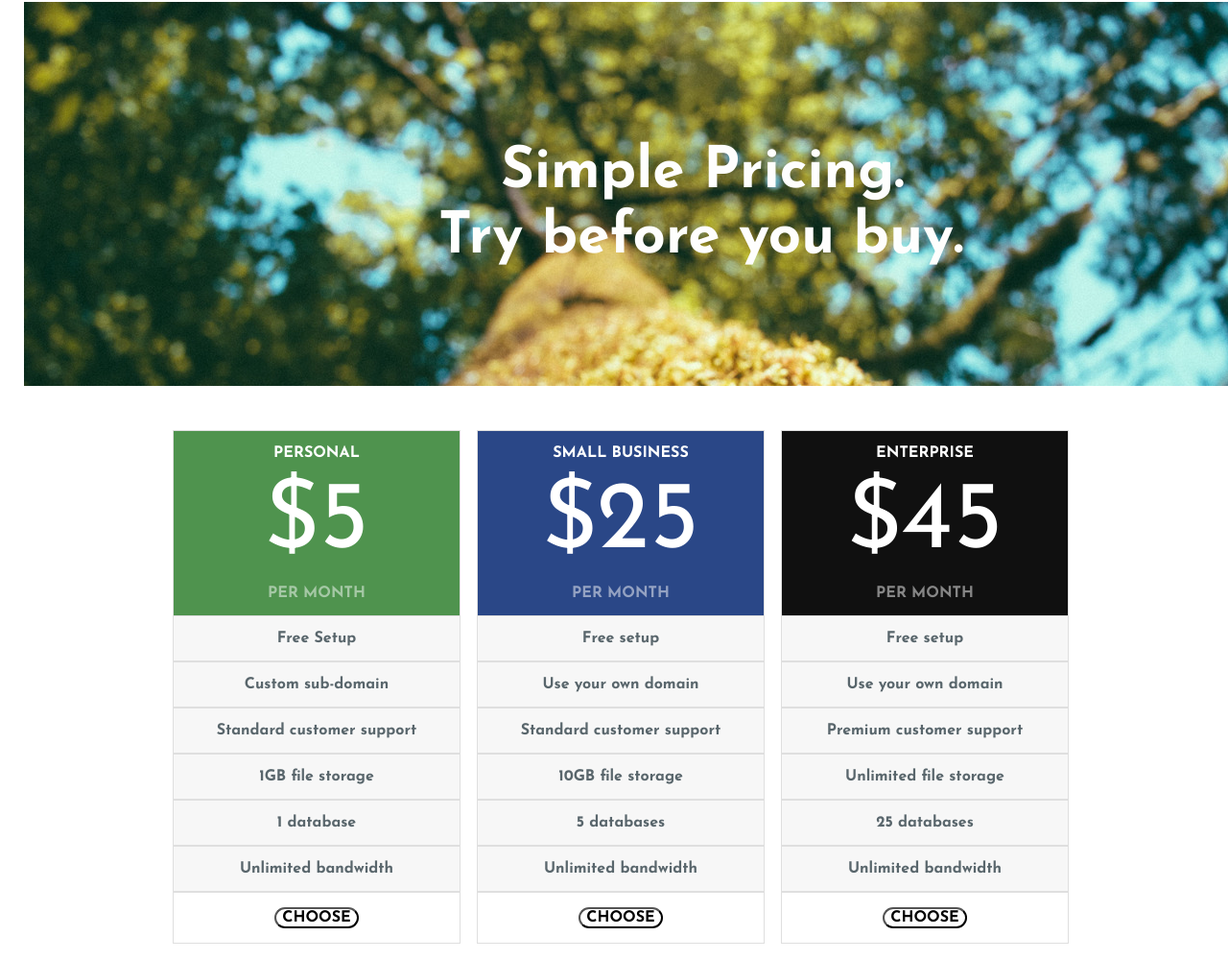
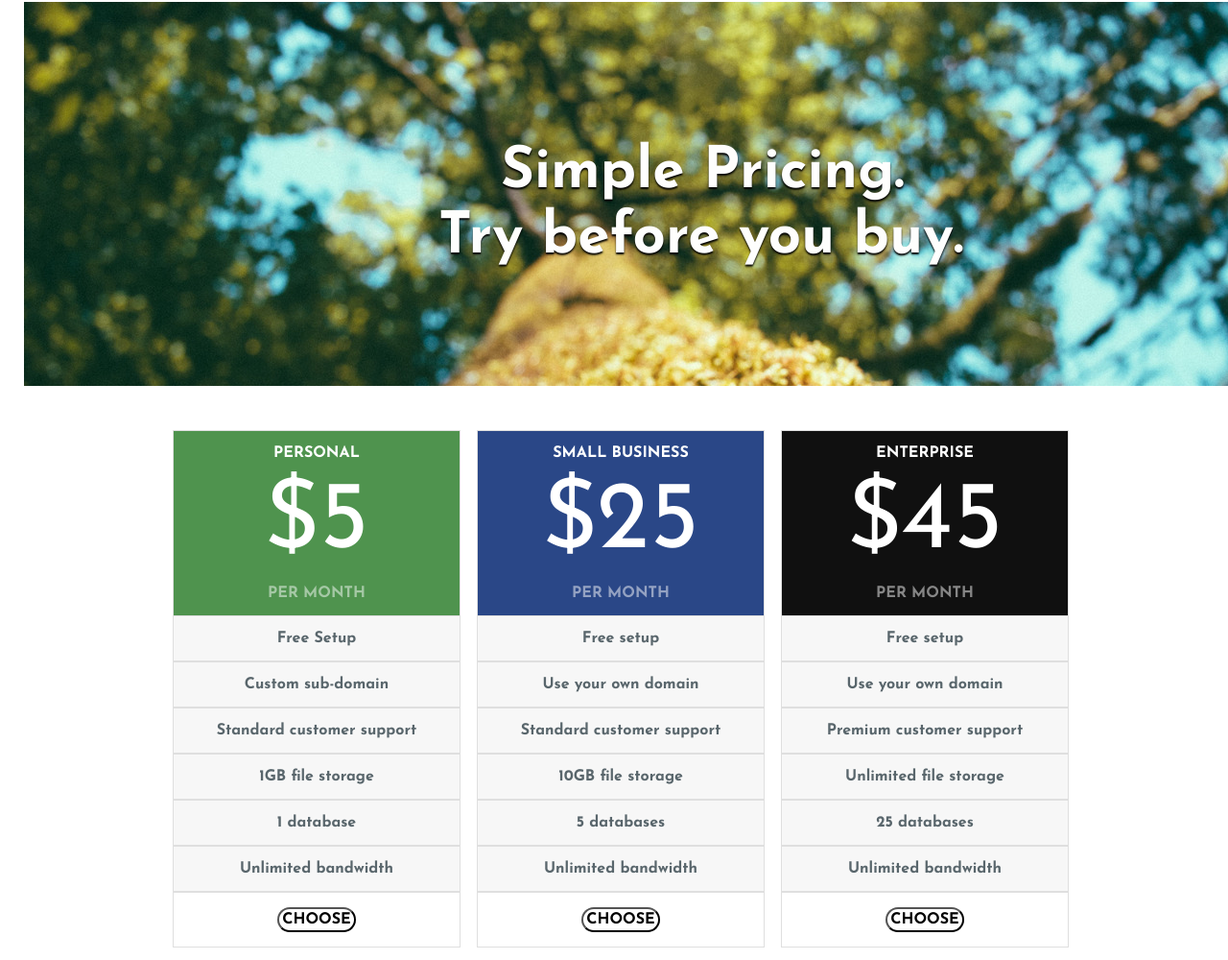
Before and after one commit to MichaelGaynor/Normalize-Website, a plain HTML site: page index.html in a window 1280 px wide. Shown: the part 39-1039 px from the top of the page at 96% size. Drawn offline with Linux system fonts and the light colour scheme.

Commit message:
drop shadow on tree text

```diff
--- a/main.css
+++ b/main.css
@@ -66,6 +66,7 @@ div.treeTextOne{
   position: absolute;
   top: 148px;
   left: 497px;
+  text-shadow: 0 2px 2px black;
 }
 div.treeTextTwo{
   z-index: 2;
@@ -74,6 +75,7 @@ div.treeTextTwo{
   position: absolute;
   top: 216px;
   left: 432px;
+  text-shadow: 0 2px 2px black;
 }
 
 div.3columns{
@@ -176,6 +178,7 @@ li.choose{
 button{
   border-radius: 25px;
   background-color: transparent;
+  padding: 3px;
 }
 
 div.2columns{
```
